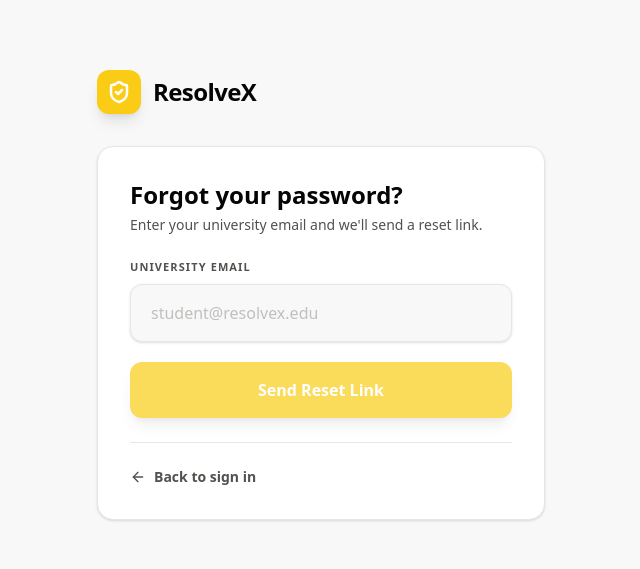
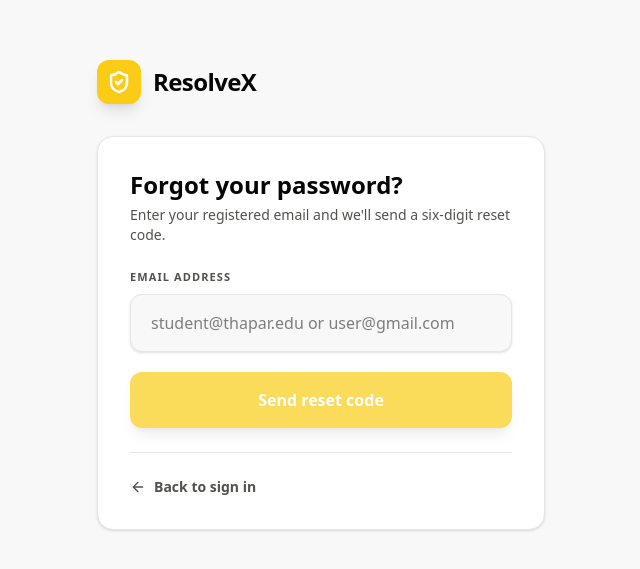
Before and after one commit to sidhhay/resolvex, a React (Vite) app in the folder client/: page /forgot-password in a window 1280 px wide. Shown: the part 105-674 px from the top of the page, without its empty margins (319-959 px from the left). Built offline with nearby package versions, Linux system fonts and the light colour scheme; no server answers.

Commit message:
Replace password reset link with email OTP flow

```diff
--- a/client/src/pages/ForgotPasswordPage.jsx
+++ b/client/src/pages/ForgotPasswordPage.jsx
@@ -1,23 +1,49 @@
 import { useState } from 'react';
 import { Link } from 'react-router-dom';
-import { ShieldCheck, ArrowLeft, Mail } from 'lucide-react';
+import { ShieldCheck, ArrowLeft, Mail, CheckCircle } from 'lucide-react';
 import { authApi } from '../api/endpoints.js';
 
 export function ForgotPasswordPage() {
   const [email, setEmail] = useState('');
-  const [submitted, setSubmitted] = useState(false);
+  const [code, setCode] = useState('');
+  const [password, setPassword] = useState('');
+  const [confirm, setConfirm] = useState('');
+  const [step, setStep] = useState('email');
   const [error, setError] = useState('');
+  const [message, setMessage] = useState('');
   const [loading, setLoading] = useState(false);
 
-  async function handleSubmit(e) {
+  async function handleRequestCode(e) {
     e.preventDefault();
     setError('');
+    setMessage('');
     setLoading(true);
     try {
-      await authApi.forgotPassword(email);
-      setSubmitted(true);
+      const result = await authApi.forgotPassword(email.trim().toLowerCase());
+      setMessage(result.message || 'If that address is registered, a reset code has been sent.');
+      setStep('verify');
     } catch (err) {
-      setError(err.message || 'Something went wrong. Please try again.');
+      setError(err.message || 'Could not request a reset code. Please try again.');
+    } finally {
+      setLoading(false);
+    }
+  }
+
+  async function handleReset(e) {
+    e.preventDefault();
+    setError('');
+    if (!/^\\d{6}$/.test(code)) { setError('Enter the six-digit code from your email.'); return; }
+    if (password !== confirm) { setError('Passwords do not match.'); return; }
+    if (!/^(?=.*[A-Za-z])(?=.*\\d).{8,}$/.test(password)) {
+      setError('Password must be at least 8 characters with a letter and a number.');
+      return;
+    }
+    setLoading(true);
+    try {
+      await authApi.resetPasswordWithOtp(email.trim().toLowerCase(), code, password);
+      setStep('done');
+    } catch (err) {
+      setError(err.message || 'The code is incorrect or has expired.');
     } finally {
       setLoading(false);
     }
@@ -34,67 +60,74 @@ export function ForgotPasswordPage() {
         </div>
 
         <div className="bg-plane border border-line rounded-2xl p-8 shadow-sm">
-          {submitted ? (
+          {step === 'done' ? (
             <div className="text-center py-4">
               <div className="w-14 h-14 bg-good/10 rounded-full flex items-center justify-center mx-auto mb-4">
-                <Mail size={28} className="text-good" />
+                <CheckCircle size={28} className="text-good" />
               </div>
-              <h2 className="text-xl font-bold text-ink mb-2">Check your inbox</h2>
-              <p className="text-ink-secondary text-sm leading-relaxed mb-6">
-                If <span className="font-semibold text-ink">{email}</span> is registered with ResolveX, a secure password reset link has been sent to that address.
-              </p>
-
-              <Link to="/login" className="text-sm font-bold text-series-1 hover:underline">
-                ← Back to sign in
-              </Link>
+              <h2 className="text-xl font-bold text-ink mb-2">Password updated!</h2>
+              <p className="text-ink-secondary text-sm leading-relaxed mb-6">Your password has been changed. You can now sign in with your new password.</p>
+              <Link to="/login" className="text-sm font-bold text-series-1 hover:underline">Back to sign in</Link>
             </div>
+          ) : step === 'verify' ? (
+            <>
+              <h2 className="text-2xl font-bold text-ink mb-1">Verify your email</h2>
+              <p className="text-ink-secondary text-sm mb-6">Enter the six-digit code sent to <span className="font-semibold text-ink">{email}</span>, then choose a new password.</p>
+              {message && <p className="text-xs text-ink-secondary mb-4">{message}</p>}
+              <form onSubmit={handleReset} className="flex flex-col gap-5" noValidate>
+                <div>
+                  <label htmlFor="code" className="block text-[11px] font-bold text-ink-secondary uppercase tracking-widest mb-2">Email verification code</label>
+                  <input id="code" inputMode="numeric" autoComplete="one-time-code" maxLength={6} required
+                    className="w-full bg-surface border border-line rounded-xl px-5 py-4 text-ink font-medium tracking-[0.35em] focus:outline-none focus:border-series-1 focus:ring-4 focus:ring-series-1/20"
+                    placeholder="000000" value={code} onChange={(e) => setCode(e.target.value.replace(/\\D/g, '').slice(0, 6))} />
+                </div>
+                <div>
+                  <label htmlFor="password" className="block text-[11px] font-bold text-ink-secondary uppercase tracking-widest mb-2">New password</label>
+                  <input id="password" type="password" autoComplete="new-password" required
+                    className="w-full bg-surface border border-line rounded-xl px-5 py-4 text-ink font-medium focus:outline-none focus:border-series-1 focus:ring-4 focus:ring-series-1/20"
+                    placeholder="Min 8 chars, 1 letter, 1 number" value={password} onChange={(e) => setPassword(e.target.value)} />
+                </div>
+                <div>
+                  <label htmlFor="confirm" className="block text-[11px] font-bold text-ink-secondary uppercase tracking-widest mb-2">Confirm new password</label>
+                  <input id="confirm" type="password" autoComplete="new-password" required
+                    className="w-full bg-surface border border-line rounded-xl px-5 py-4 text-ink font-medium focus:outline-none focus:border-series-1 focus:ring-4 focus:ring-series-1/20"
+                    placeholder="Enter password again" value={confirm} onChange={(e) => setConfirm(e.target.value)} />
+                </div>
+                {error && <div role="alert" className="bg-critical/10 border border-critical/20 px-4 py-3 rounded-lg"><p className="text-sm text-critical font-semibold">{error}</p></div>}
+                <button type="submit" disabled={loading || code.length !== 6 || !password || !confirm}
+                  className="w-full bg-series-1 hover:brightness-110 text-white font-bold text-base py-4 rounded-xl transition-all shadow-lg disabled:opacity-70 disabled:cursor-not-allowed">
+                  {loading ? 'Updating password...' : 'Verify code & update password'}
+                </button>
+              </form>
+              <button type="button" onClick={() => { setStep('email'); setCode(''); setError(''); }}
+                className="mt-5 text-sm font-semibold text-ink-secondary hover:text-series-1">Use a different email</button>
+            </>
           ) : (
             <>
               <h2 className="text-2xl font-bold text-ink mb-1">Forgot your password?</h2>
-              <p className="text-ink-secondary text-sm mb-6">
-                Enter your university email and we'll send a reset link.
-              </p>
-
-              <form onSubmit={handleSubmit} className="flex flex-col gap-5" noValidate>
-                <div className="group">
-                  <label htmlFor="email" className="block text-[11px] font-bold text-ink-secondary uppercase tracking-widest mb-2 transition-colors group-focus-within:text-series-1">
-                    University Email
-                  </label>
-                  <input
-                    id="email"
-                    type="email"
-                    required
-                    autoComplete="email"
-                    className="w-full bg-surface border border-line rounded-xl px-5 py-4 text-ink font-medium shadow-sm focus:outline-none focus:border-series-1 focus:ring-4 focus:ring-series-1/20 transition-all placeholder:text-ink-muted/50"
-                    placeholder="student@resolvex.edu"
-                    value={email}
-                    onChange={(e) => setEmail(e.target.value)}
-                  />
+              <p className="text-ink-secondary text-sm mb-6">Enter your registered email and we'll send a six-digit reset code.</p>
+              <form onSubmit={handleRequestCode} className="flex flex-col gap-5" noValidate>
+                <div>
+                  <label htmlFor="email" className="block text-[11px] font-bold text-ink-secondary uppercase tracking-widest mb-2">Email address</label>
+                  <input id="email" type="email" required autoComplete="email"
+                    className="w-full bg-surface border border-line rounded-xl px-5 py-4 text-ink font-medium shadow-sm focus:outline-none focus:border-series-1 focus:ring-4 focus:ring-series-1/20"
+                    placeholder="student@thapar.edu or user@gmail.com" value={email} onChange={(e) => setEmail(e.target.value)} />
                 </div>
-
-                {error && (
-                  <div role="alert" className="flex items-center gap-3 bg-critical/10 border border-critical/20 px-4 py-3 rounded-lg">
-                    <div className="w-1.5 h-6 rounded-full bg-critical" />
-                    <p className="text-sm text-critical font-semibold">{error}</p>
-                  </div>
-                )}
-
-                <button
-                  type="submit"
-                  disabled={loading || !email}
-                  className="w-full bg-series-1 hover:brightness-110 text-white font-bold text-base py-4 rounded-xl transition-all shadow-lg disabled:opacity-70 disabled:cursor-not-allowed hover:-translate-y-0.5 active:translate-y-0"
-                >
-                  {loading ? 'Sending...' : 'Send Reset Link'}
+                {error && <div role="alert" className="bg-critical/10 border border-critical/20 px-4 py-3 rounded-lg"><p className="text-sm text-critical font-semibold">{error}</p></div>}
+                <button type="submit" disabled={loading || !email}
+                  className="w-full bg-series-1 hover:brightness-110 text-white font-bold text-base py-4 rounded-xl transition-all shadow-lg disabled:opacity-70 disabled:cursor-not-allowed">
+                  {loading ? 'Sending code...' : 'Send reset code'}
                 </button>
               </form>
+            </>
+          )}
 
-              <div className="mt-6 pt-6 border-t border-line">
-                <Link to="/login" className="flex items-center gap-2 text-sm font-semibold text-ink-secondary hover:text-series-1 transition-colors">
-                  <ArrowLeft size={16} />
-                  Back to sign in
-                </Link>
-              </div>
-            </>
+          {step !== 'done' && (
+            <div className="mt-6 pt-6 border-t border-line">
+              <Link to="/login" className="flex items-center gap-2 text-sm font-semibold text-ink-secondary hover:text-series-1 transition-colors">
+                <ArrowLeft size={16} /> Back to sign in
+              </Link>
+            </div>
           )}
         </div>
       </div>
```
